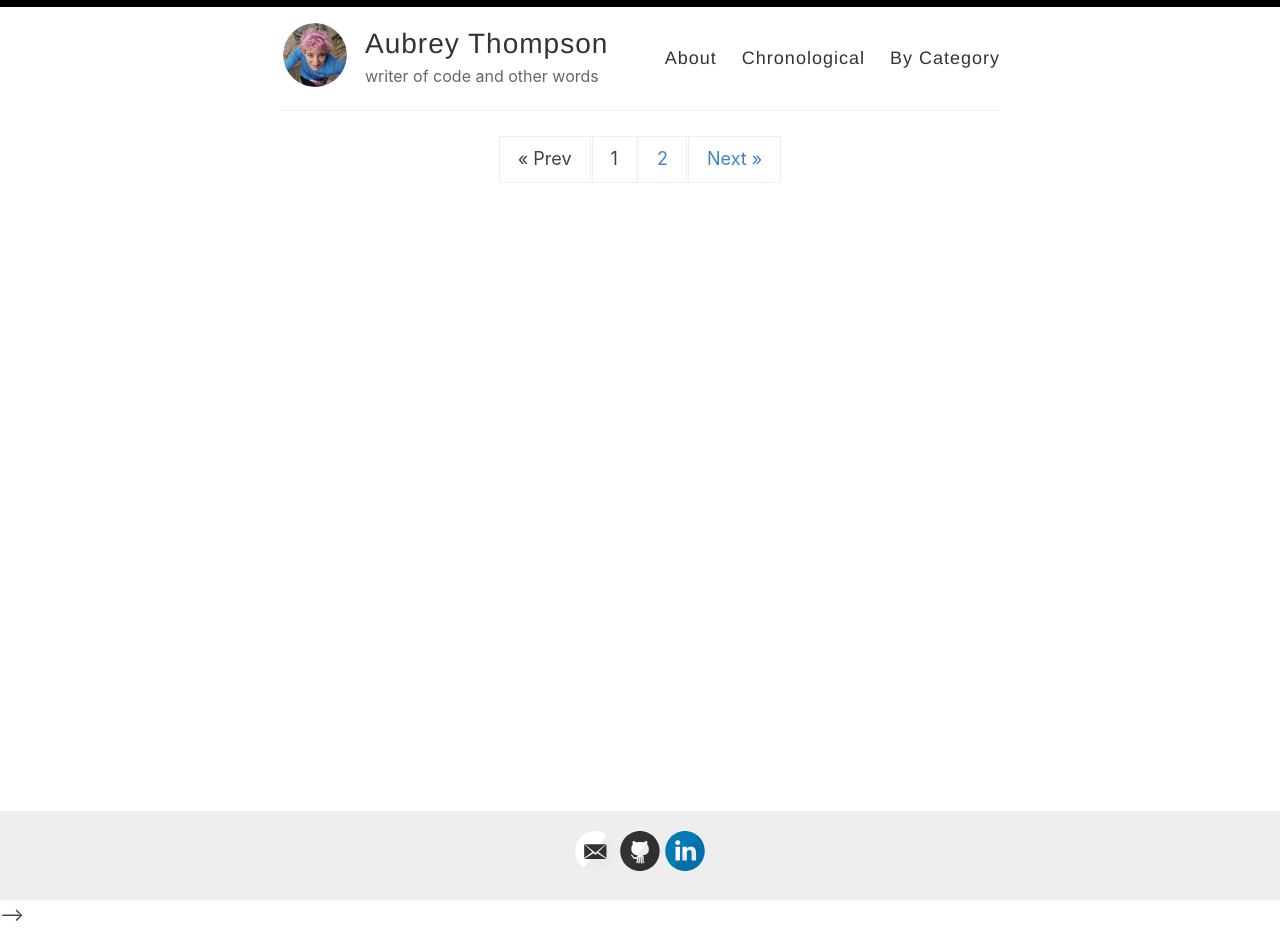
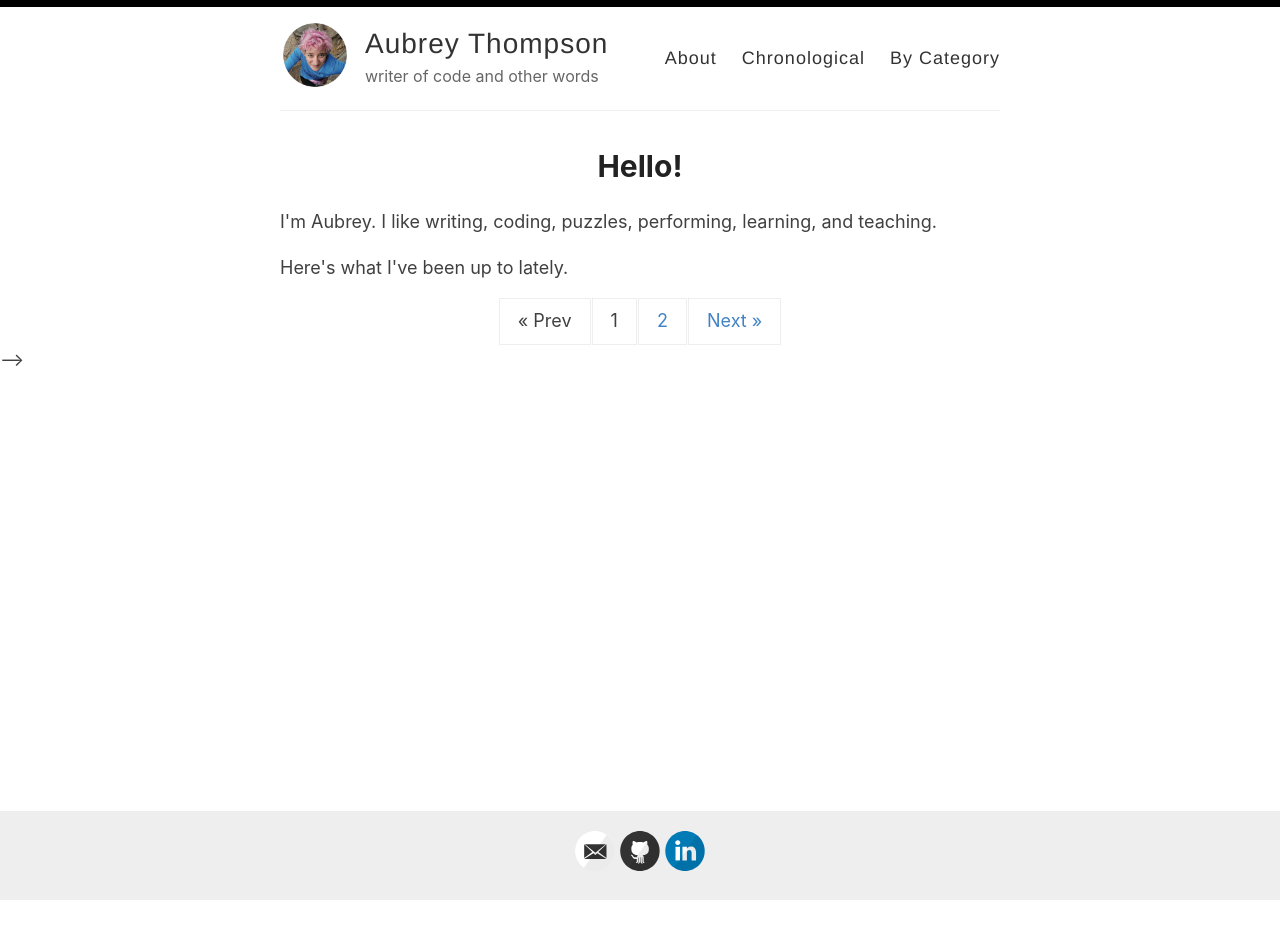
Before and after one commit to aubreythompson/aubreythompson.github.io, a Jekyll site: the page built from index.html, in a window 1280 px wide. Built offline with Jekyll 4.4.1, drawn with Linux system fonts in a browser that asks for light colours; the list of posts is cut into pages by our own code; after the commit the page ends 901 px from its top, so only the background shows below that.

Commit message:
putting in my landing page text

```diff
--- a/_layouts/default.html
+++ b/_layouts/default.html
@@ -36,11 +36,15 @@
         </div>
       </div>
 
-      <!-- <div class="wrapper-main">
+      <div class="wrapper-main">
         <div id="main" role="main" class="container">
-          {{ content }}
+          <h1>Hello!</h1>
+          <p>I'm Aubrey. I like writing, coding, puzzles, performing, learning, and teaching. </p>
+
+           <p>Here's what I've been up to lately. </p>
+          <!-- {{ content }} -->
         </div>
-      </div> -->
+      </div>
 
       <div class="wrapper-footer">
         <div class="container">
```
